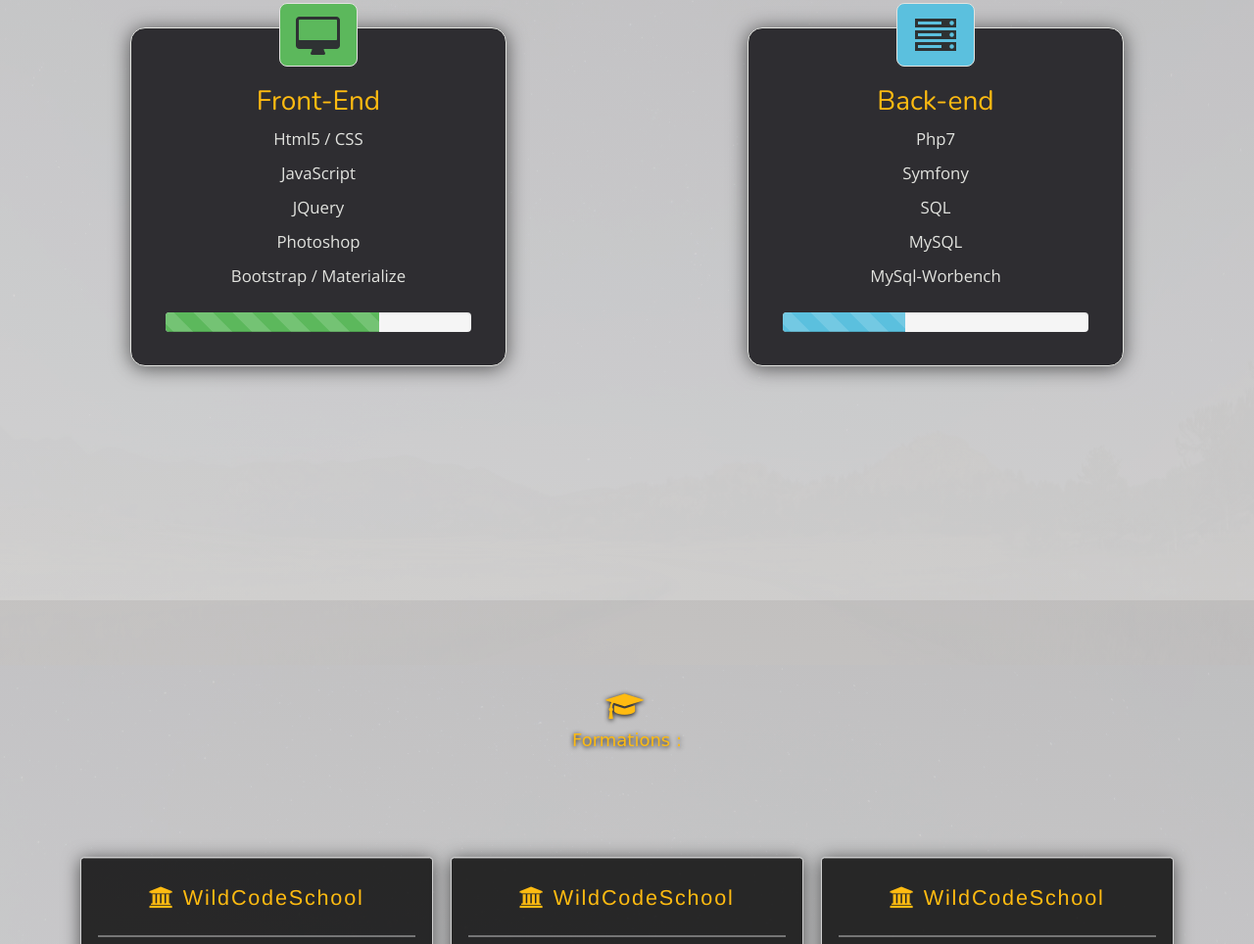
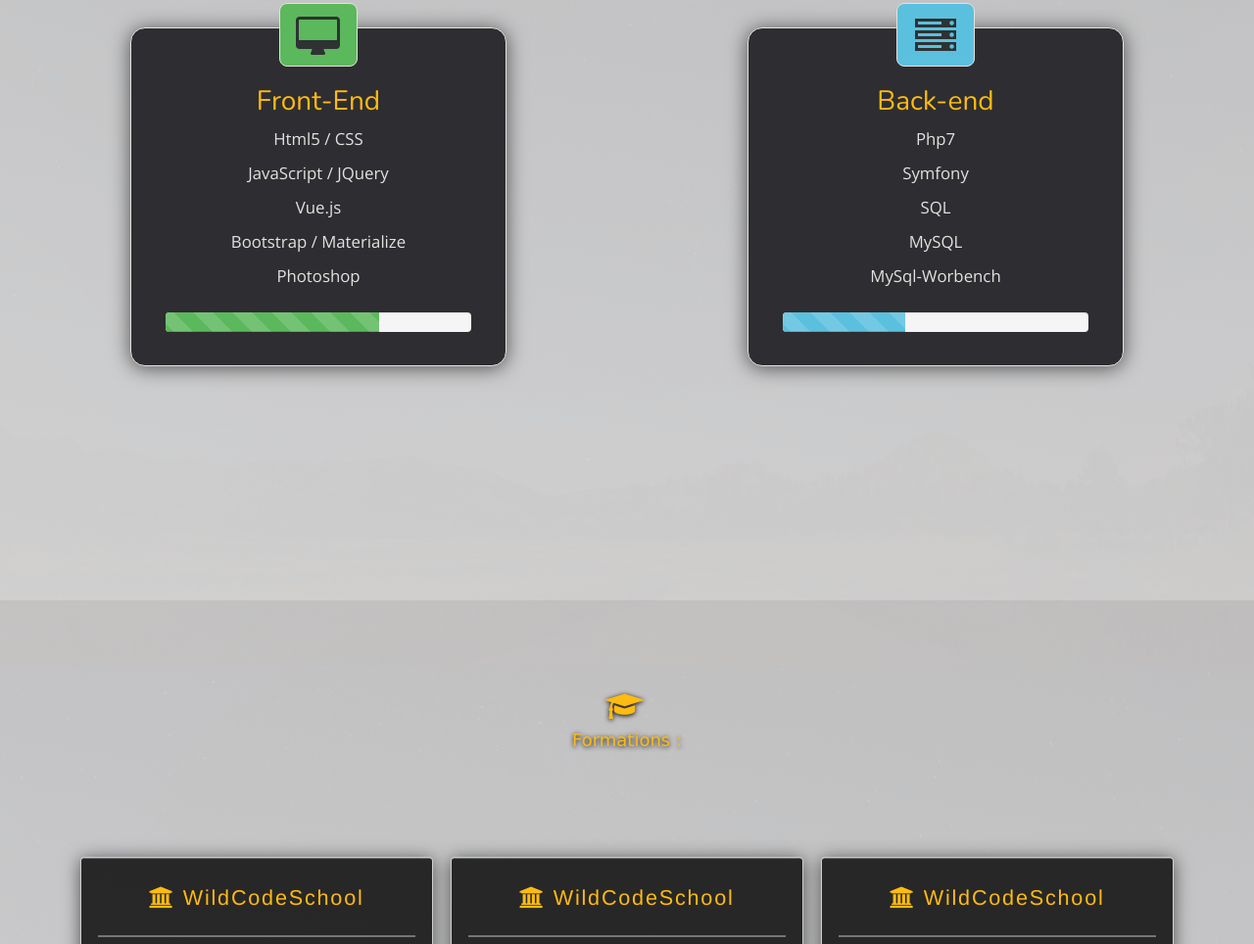
Before and after one commit to Banb4n/Banb4n.github.io, a plain HTML site: page index.html in a window 1280 px wide. Shown: the part 1787-2751 px from the top of the page at 98% size. Drawn offline with nearby package versions, Linux system fonts and the light colour scheme; a web font is replaced by a local one.

Commit message:
Update Skills

```diff
--- a/index.html
+++ b/index.html
@@ -125,10 +125,10 @@
                                 <h3>Front-End</h3>
                                 <div>
                                     <p>Html5 / CSS</p>
-                                    <p>JavaScript</p>
-                                    <p>JQuery</p>
+                                    <p>JavaScript / JQuery</p>
+                                    <p>Vue.js</p>
+                                    <p>Bootstrap / Materialize</p>
                                     <p>Photoshop</p>
-                                    <p>Bootstrap / Materialize</p>
                                 </div>
                                 <div class="progress">
                                     <div class="progress-bar progress-bar-success progress-bar-striped active" role="progressbar" aria-valuenow="45" aria-valuemin="0" aria-valuemax="100" style="width: 70%">
```
